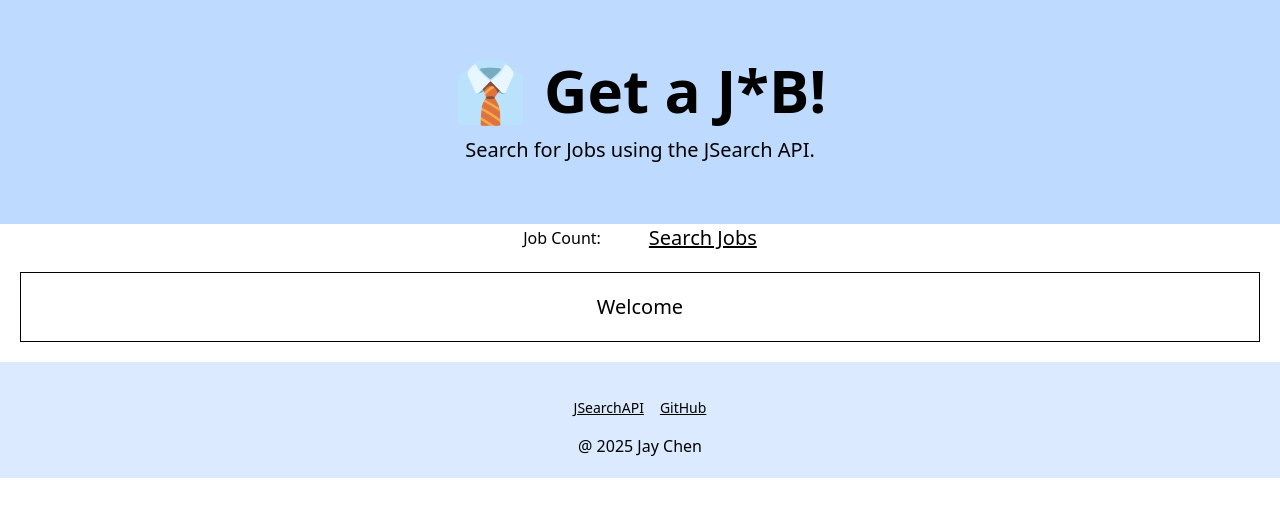
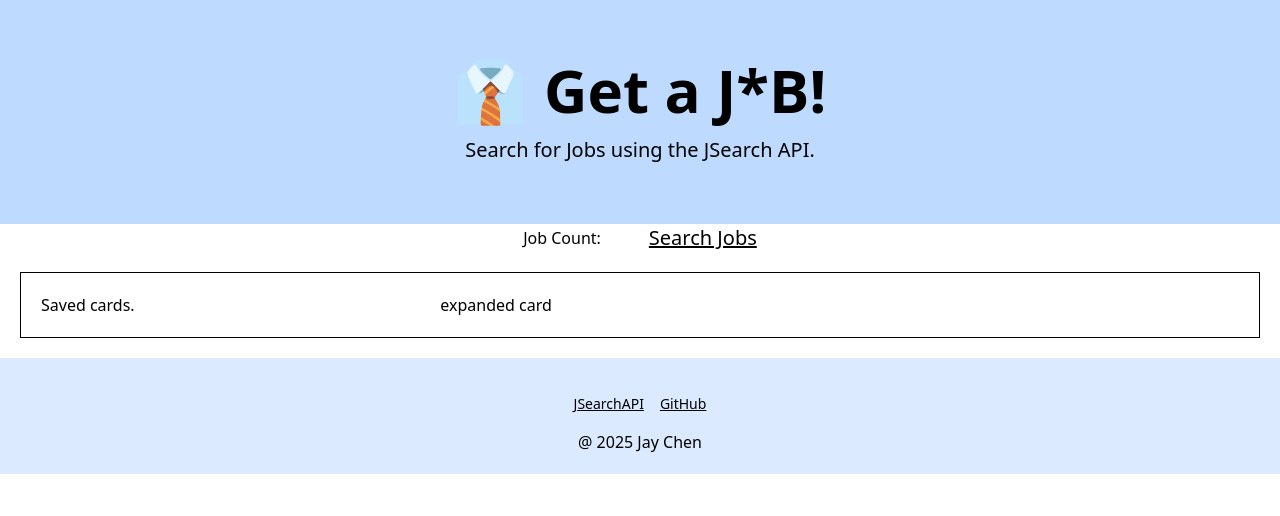
Before and after one commit to JMyoi/Job-Finder, a React (Vite) app in the folder frontend/: page / in a window 1280 px wide. Both pictures are taken after a click on the element "Saved Jobs". Shown: the top 516 px of the page. Built offline with nearby package versions, Linux system fonts and the light colour scheme.

Commit message:
upgrading vs code version

```diff
--- a/frontend/src/App.jsx
+++ b/frontend/src/App.jsx
@@ -11,13 +11,14 @@ function App() {
 
   const [currentJob, setCurrentJob] = useState(1);//holds the current job Id that is displayed
   const [searchTerm, setSearchTerm] = useState("");//holds the search term
-  const [jobData, setJobData] = useState({});//parsed job data using the processData function
+  const [jobData, setJobData] = useState([]);//parsed job data using the processData function
   const [dataLoaded, setDataLoaded] = useState(false);//is there data loaded in the jobData used for initial load
   const [loading, setLoading] = useState(false);//if loading then show loading screen2
   const [favPage, setFavPage] = useState(false);
   const [favJobs, setFavJobs] = useState([]);
   //handle search when there are already results and also no data
 
+  // use effect, on mount get the setFavJobs from local storage.
 
 function processData(inputData){
   //extract each employer_name,  employer_logo, job_title, job_location, job_salary
@@ -80,6 +81,7 @@ async function handleSearch(e){
     setLoading(false);
   }
 }
+
 function handleSave(jobId){
   const saved = JSON.parse(localStorage.getItem("savedJobs")) || [];// short circuit, if there is no savedJobs key then initialize empty array.
 
@@ -90,17 +92,19 @@ function handleSave(jobId){
   if (!exists) {
     saved.push(jobToSave);
     console.log("saving this job: ", jobToSave);
+  } else{
+    console.log("job already saved");
   }
   localStorage.setItem("savedJobs", JSON.stringify(saved));
   console.log("Local Storage saved jobs: ", saved);
-
+  setFavJobs(saved);
+  console.log("fav job state: ", favJobs);
 }
 
 
   return (
     <div className = "">
       <Header/>
-
 
       <div className = "flex justify-center items-center ">
         {(favPage)?(
@@ -120,7 +124,7 @@ function handleSave(jobId){
       </div>
 
       <div className = "grid grid-cols-3 border m-5 p-5">{/*grid with 3 columns the cards span one column the expandedCard spans two.*/}
-        {(!dataLoaded && !loading)&&(<p className = "col-start-2 text-center text-xl">Welcome</p>)}
+        {(!dataLoaded && !loading && !favPage)&&(<p className = "col-start-2 text-center text-xl">Welcome</p>)}
         {(loading)&&(
           <div className = "flex flex-row items-center col-start-2">
           <img src = "src/assets/loading.png" className = "h-10 w-10 m-4 animate-spin"></img>
@@ -129,7 +133,10 @@ function handleSave(jobId){
         )}
 
         <div className = "flex flex-col col-span-1">
-          {(dataLoaded && !loading)?(jobData.map(job =>(
+          {(favPage)? (
+            <div> Saved cards.</div>
+          ): (
+            (dataLoaded && !loading)?(jobData.map(job =>(
               <button  onClick = {() => setCurrentJob(job.id)}>
                 <div className = {(currentJob === job.id)?"bg-slate-100":""}>
                   <JobCard
@@ -146,10 +153,15 @@ function handleSave(jobId){
 
               </button>
               ))):(<></>)
-          }
+          )}
         </div>
+
+
         <div className = "col-span-2 w-full">
-          {(dataLoaded && !loading)?(
+          {(favPage)?(
+            <div>expanded card</div>
+          ):(
+          (dataLoaded && !loading)?(
             <ExpandedJobCard
             key = {jobData[currentJob-1]?.id}
             companyName = {jobData[currentJob-1]?.employerName}
@@ -162,7 +174,7 @@ function handleSave(jobId){
             jobExpiration = {jobData[currentJob-1]?.jobExpiration}
             jobLink = {jobData[currentJob-1]?.jobLink}
           />):
-          (<></>)}
+          (<></>))}
 
         </div>
 
```
Also changed, not shown: frontend/src/components/JobCard.jsx (line endings or trailing spaces). Lines whose indentation alone changed are shown as unchanged.
